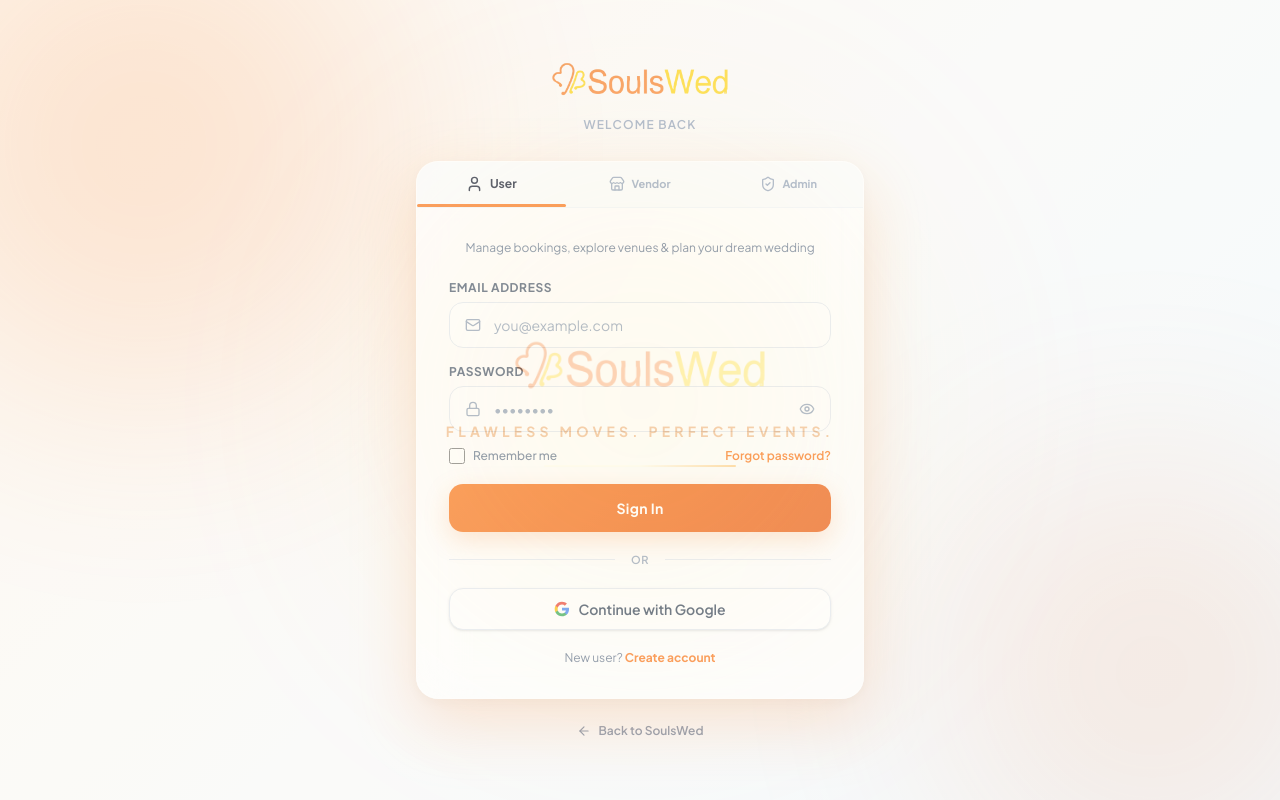
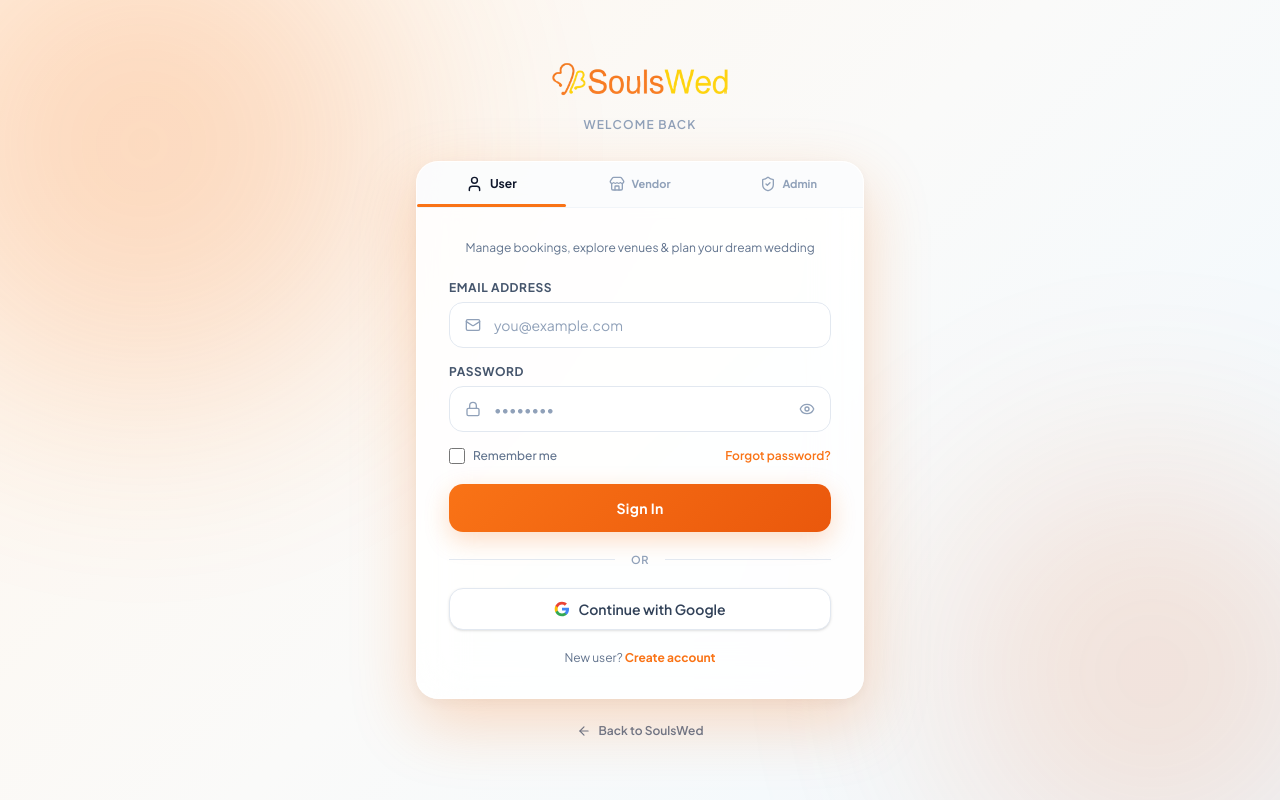
Before and after one commit to tndevelopers2024/souls-wed, a Next.js app: page /login in a window 1280 px wide. Built offline with nearby package versions, Linux system fonts and the light colour scheme; no server answers.

Commit message:
style: reduce preloader duration to 1.5s and restore session check

```diff
--- a/components/shared/Preloader.tsx
+++ b/components/shared/Preloader.tsx
@@ -8,9 +8,18 @@
   const [isLoading, setIsLoading] = useState(true);
 
   useEffect(() => {
+    // Only show preloader once per session
+    const hasSeenPreloader = sessionStorage.getItem("hasSeenPreloader");
+
+    if (hasSeenPreloader) {
+      setIsLoading(false);
+      return;
+    }
+
     const timer = setTimeout(() => {
       setIsLoading(false);
-    }, 5000); // 5 seconds display
+      sessionStorage.setItem("hasSeenPreloader", "true");
+    }, 1500); // 1.5 seconds display
 
     return () => clearTimeout(timer);
   }, []);
```
